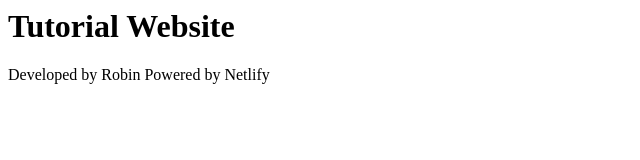
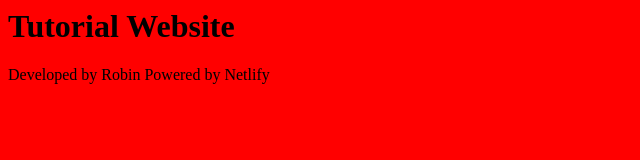
Before and after one commit to bothelpersgpt/Locker.lol, a plain HTML site: page index.html in a window 1280 px wide. Shown: the whole page, without its empty margins (0-640 px from the left). Drawn offline with Linux system fonts and the light colour scheme.

Commit message:
Update index.html

```diff
--- a/index.html
+++ b/index.html
@@ -3,7 +3,7 @@
 <style>
   body {
 
-    background-color: 'red';
+    background-color: red
 </style>
 
 
```
